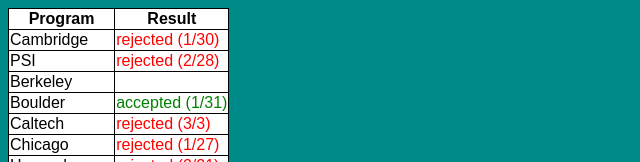
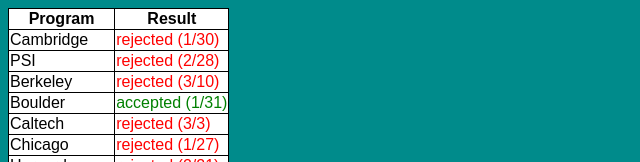
Before and after one commit to mattheweverette/mattheweverette.github.io, a plain HTML site: page grad.html in a window 1280 px wide. Shown: the top 162 px of the page, without its empty margins (0-640 px from the left). Drawn offline with Linux system fonts and the light colour scheme.

Commit message:
Update grad results

```diff
--- a/grad.html
+++ b/grad.html
@@ -36,7 +36,7 @@
       </tr>
       <tr>
         <td>Berkeley</td>
-        <td></td>
+        <td><span class="rejected">rejected (3/10)</span></td>
       </tr>
       <tr>
         <td>Boulder</td>
```
